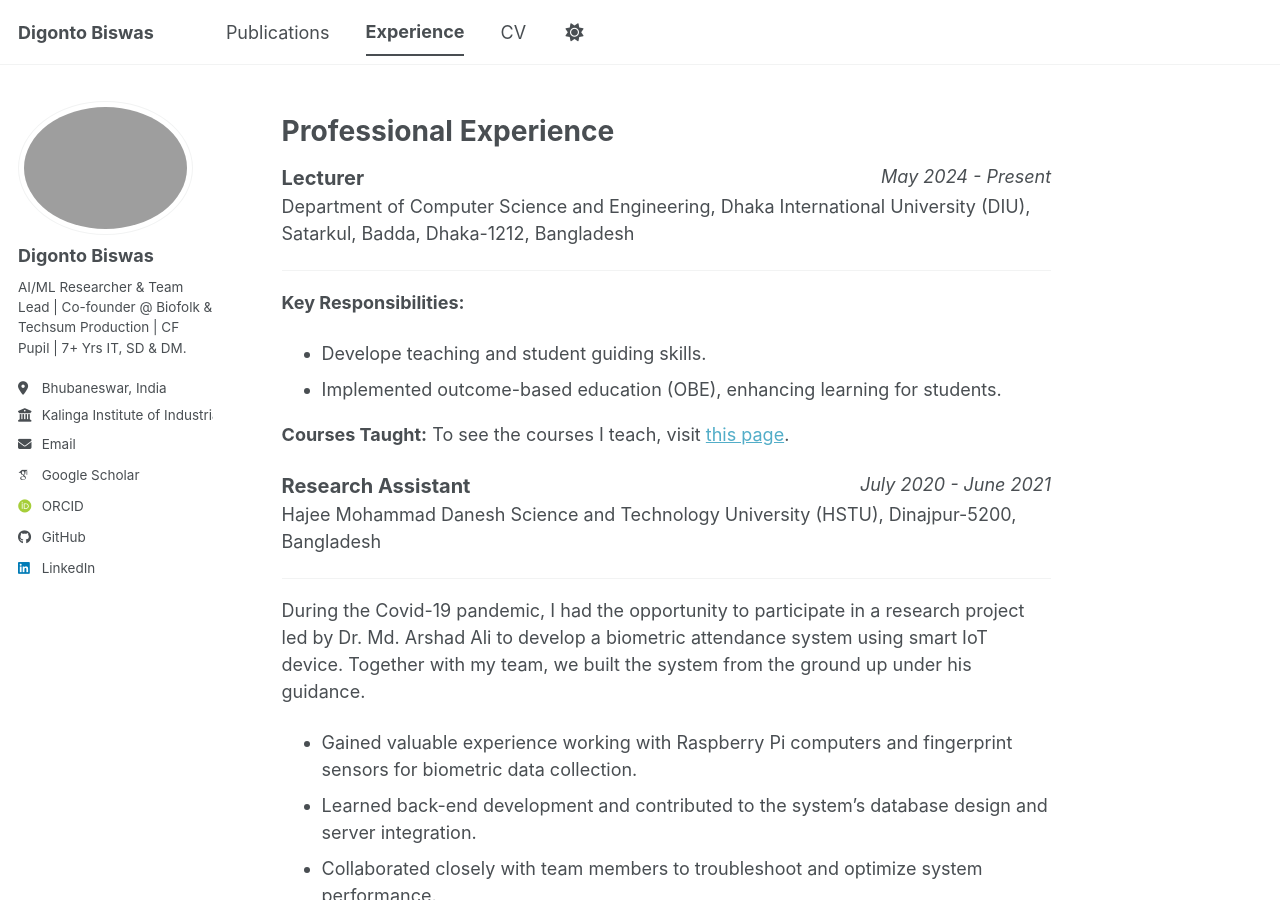
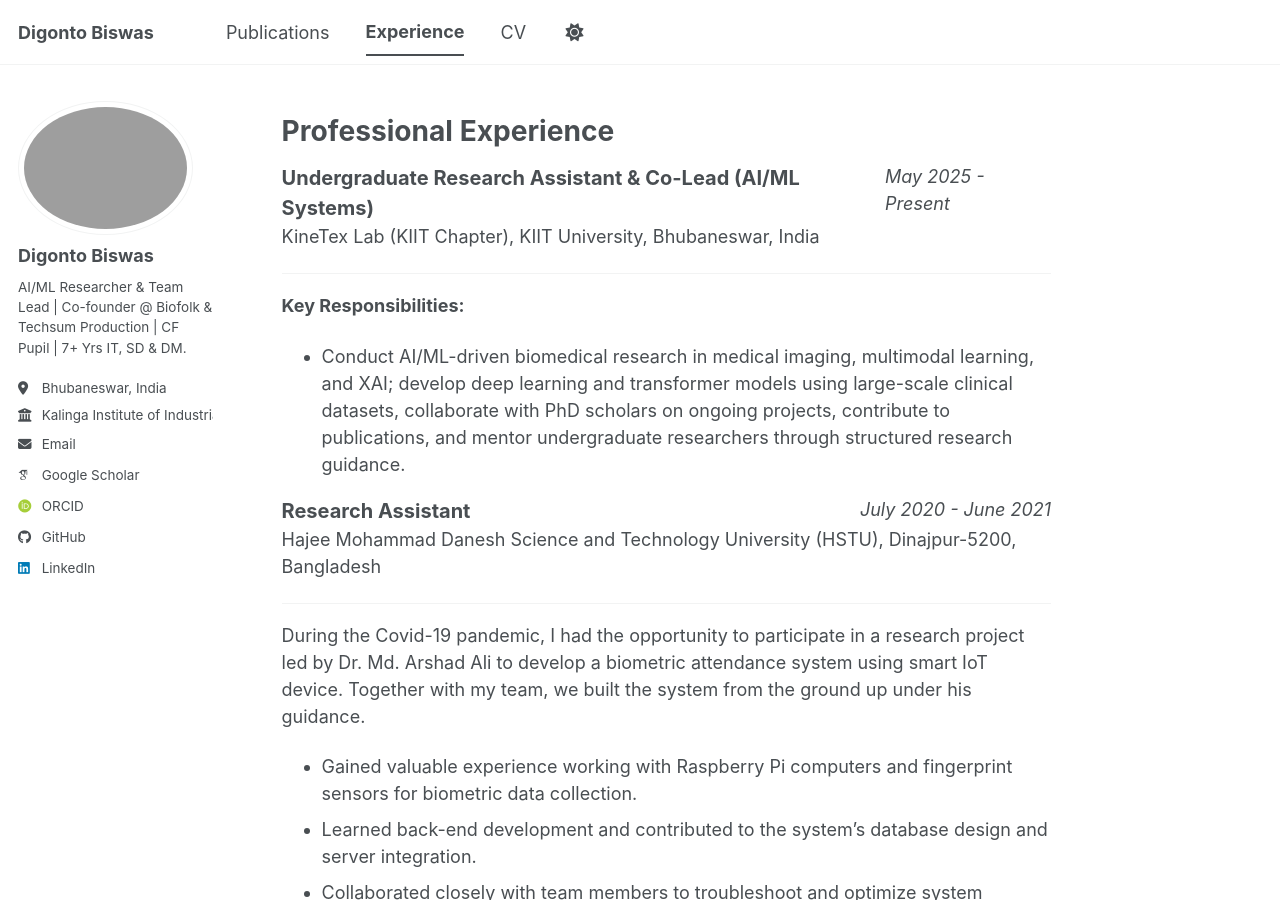
Before and after one commit to digontobiswas/digontobiswas.github.io, a Jekyll site: the page built from _pages/experience.md, in a window 1280 px wide and 900 px high. Built offline with Jekyll 4.4.1, drawn with Linux system fonts in a browser that asks for light colours; some web fonts are replaced; a script bundle is joined from its source files by our own code; library files that are not in the unit come from our copies.

Commit message:
Update experience.md

```diff
--- a/_pages/experience.md
+++ b/_pages/experience.md
@@ -10,17 +10,17 @@ Professional Experience
 ======
 
 <div style="display: flex; justify-content: space-between;">
-  <span style="font-size:20px"><b>Lecturer</b></span>
-  <span><i>May 2024 - Present</i></span>
+  <span style="font-size:20px"><b>Undergraduate Research Assistant & Co-Lead (AI/ML Systems)</b></span>
+  <span><i>May 2025 - Present</i></span>
 </div>
-<p>Department of Computer Science and Engineering, Dhaka International University (DIU), Satarkul, Badda, Dhaka-1212, Bangladesh</p>
+<p>KineTex Lab (KIIT Chapter), KIIT University, Bhubaneswar, India</p>
 ------
 
 **Key Responsibilities:**
-- Develope teaching and student guiding skills.
-- Implemented outcome-based education (OBE), enhancing learning for students.
+- Conduct AI/ML-driven biomedical research in medical imaging, multimodal learning, and XAI; develop deep learning
+and transformer models using large-scale clinical datasets, collaborate with PhD scholars on ongoing projects, contribute
+to publications, and mentor undergraduate researchers through structured research guidance.
 
-**Courses Taught:** To see the courses I teach, visit [this page](https://amritoo.github.io/teaching).
 
 
 <div style="display: flex; justify-content: space-between;">
```
